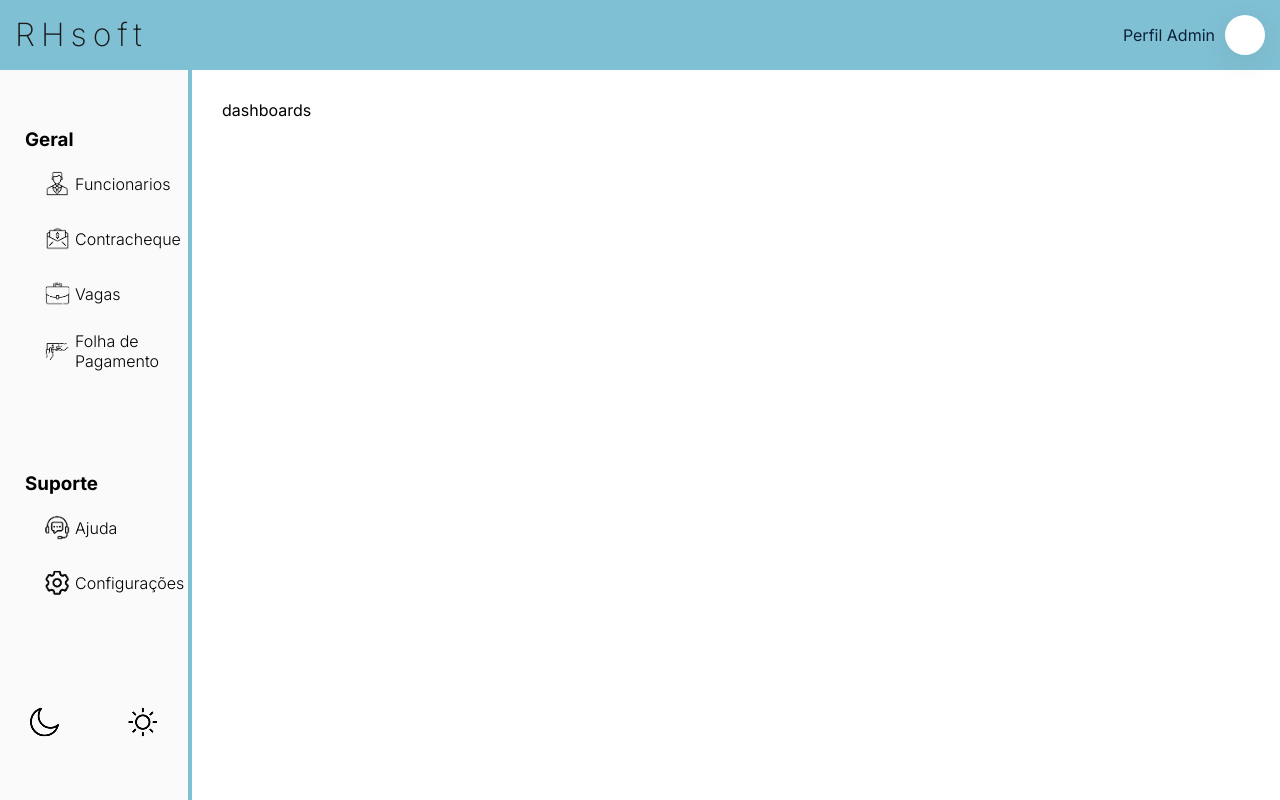
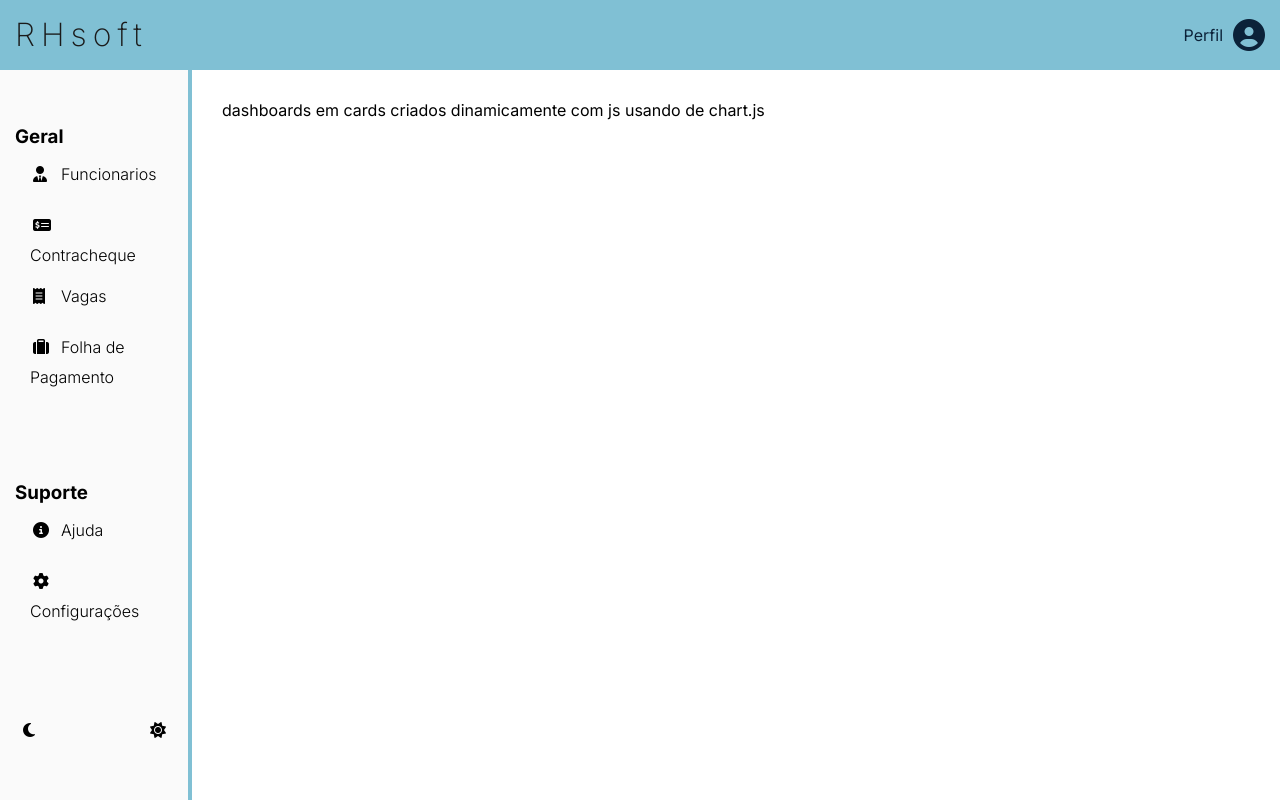
Before and after one commit to joaquim-antonio/RHsoft, a plain HTML site: page frontend/src/index.html in a window 1280 px wide. Drawn offline with Linux system fonts and the light colour scheme.

Commit message:
feat: pagina de vagas adicionadas

```diff
--- a/frontend/src/assets/css/global/aside.css
+++ b/frontend/src/assets/css/global/aside.css
@@ -12,16 +12,12 @@
     background-color: var(--cor-fundo);
 }
 
-.aside_options{
-    margin: 10px;
-}
-
 .aside_themes{
     display: flex;
     justify-content: space-between;
 }
 
-.options_items{
+.aside_items{
     display: flex;
     align-items: center;
     padding: 5px;
@@ -31,13 +27,12 @@
     position:relative;
 }
 
-.options_items:hover{
+.aside_items:hover{
     transform:translateX(4px);
-    background-color: var(--cor-azul-claro);
 }
 
-.options_images{
-    margin: 5px;
+.aside_icons{
+    margin: 3px;
     width: 25px;
     height: 25px;
 }
--- a/frontend/src/assets/css/global/cabecalho.css
+++ b/frontend/src/assets/css/global/cabecalho.css
@@ -6,19 +6,12 @@
     padding: 15px;
     background-color: var(--cor-azul);
 }
+
 .profile{
     display:flex;
     align-items:center;
     gap:10px;
     color:#0b2239;
-}
-
-.profile-icon{
-    width:40px;
-    height:40px;
-    background:#ffffff;
-    border-radius:50%;
-    box-shadow:var(--shadow);
 }
 
 .cabecalho_titulo{
--- a/frontend/src/assets/css/global/global.css
+++ b/frontend/src/assets/css/global/global.css
@@ -1,3 +1,5 @@
+@import url("https://cdnjs.cloudflare.com/ajax/libs/font-awesome/6.4.0/css/all.min.css");
+@import url('https://fonts.googleapis.com/css2?family=Inter:ital,opsz,wght@0,14..32,100..900;1,14..32,100..900&display=swap');
 @import url("reset.css");
 @import url("variables.css");
 @import url("cabecalho.css");
--- a/frontend/src/assets/css/global/variables.css
+++ b/frontend/src/assets/css/global/variables.css
@@ -1,5 +1,3 @@
-@import url('https://fonts.googleapis.com/css2?family=Inter:ital,opsz,wght@0,14..32,100..900;1,14..32,100..900&display=swap');
-
 /*adiciona fonte principal Inter*/
 :root {
     --cor-azul: #80C0D4;
--- a/frontend/src/index.html
+++ b/frontend/src/index.html
@@ -13,46 +13,49 @@
     <header class="cabecalho" id="cabecalho">
         <h1 class="cabecalho_titulo"><a href="index.html">RHsoft</a></h1>
         <div class="profile">
-            <span>Perfil Admin</span>
-            <div class="profile-icon"></div>
+            <a href="login.html" class="profile">
+                <span>Perfil</span>
+                <i class="profile-icon fa-solid fa-circle-user fa-2x"></i>
+
+            </a>
         </div>
     </header>
     <!--div pra flexbox-->
     <div class="content">
         <!--barra lateral-->
         <aside class="aside">
-        <nav class="aside_options">
-            <h3>Geral</h3>
+            <nav>
+                <h3 class="aside_titles">Geral</h3>
                 <ul>
-                <li class="options_items"><img class="options_images" src="assets/images/global/funcionario.png"
-                        alt="funcionariosPages"><a href="paginaFuncionarios.html">Funcionarios</a></li>
-                <li class="options_items"><img class="options_images" src="assets/images/global/contracheque.png"
-                        alt="ContrachequePages"><a href="#">Contracheque</a></li>
-                <li class="options_items"><img class="options_images" src="assets/images/global/vagas.png"
-                        alt="VagasPages"><a href="#">Vagas</a></li>
-                <li class="options_items"><img class="options_images" src="assets/images/global/folha-pagamento.png"
-                        alt="folha-pagamentoPages"><a href="#">Folha de Pagamento</a></li>
+                    <li class="aside_items"><a href="funcionarios.html"><i
+                                class="aside_icons fa-solid fa-user-tie"></i>Funcionarios</a></li>
+                    <li class="aside_items"><a href="#"><i
+                                class="aside_icons fa-solid fa-money-check-dollar"></i>Contracheque</a></li>
+                    <li class="aside_items"><a href="vagas.html"><i
+                                class="aside_icons fa-solid fa-receipt"></i>Vagas</a></li>
+                    <li class="aside_items"><a href="#"><i class="aside_icons fa-solid fa-suitcase"></i>Folha de
+                            Pagamento</a></li>
                 </ul>
             </nav>
-        <section class="aside_options">
+            <section>
                 <h3>Suporte</h3>
                 <ul>
-                <li class="options_items"><img class="options_images" src="assets/images/global/ajuda.png" alt=""><a
-                        href="#">Ajuda</a></li>
-                <li class="options_items"><img class="options_images" src="assets/images/global/configuracoes.png"
-                        alt=""><a href="#">Configurações</a></li>
+                    <li class="aside_items"><a href="#"><i class="aside_icons fa-solid fa-circle-info"></i>Ajuda</a>
+                    </li>
+                    <li class="aside_items"><a href="#"><i class="aside_icons fa-solid fa-gear"></i>Configurações</a>
+                    </li>
 
 
                 </ul>
             </section>
             <div class="aside_themes">
-            <img class="options_items" src="assets/images/global/darktheme.png" alt="botao_darkmode">
-            <img class="options_items" src="assets/images/global/lighttheme.png" alt="botao_lightmode">
+                <i class="aside_icons aside_items fa-solid fa-moon"></i>
+                <i class="aside_icons aside_items fa-solid fa-sun"></i>
             </div>
         </aside>
         <!--dashboards-->
         <main>
-        dashboards
+            dashboards em cards criados dinamicamente com js usando de chart.js
         </main>
     </div>
 </body>
```
Also changed, not shown: frontend/src/assets/css/pages/funcionarios/funcionarios.css (+1 -6 lines), frontend/src/assets/css/pages/vagas/vagas.css (added, +24 -0 lines), frontend/src/funcionarios.html (renamed from frontend/src/paginaFuncionarios.html, +23 -20 lines), frontend/src/vagas.html (added, +73 -0 lines), frontend/src/assets/images/global/ajuda.png (deleted), frontend/src/assets/images/global/configuracoes.png (deleted), frontend/src/assets/images/global/contracheque.png (deleted), frontend/src/assets/images/global/darktheme.png (deleted), frontend/src/assets/images/global/folha-pagamento.png (deleted), frontend/src/assets/images/global/funcionario.png (deleted), frontend/src/assets/images/global/lighttheme.png (deleted), frontend/src/assets/images/global/lupa.png (deleted), frontend/src/assets/images/global/pagamentos.png (deleted), frontend/src/assets/images/global/vagas.png (deleted). Lines whose indentation alone changed are shown as unchanged.
